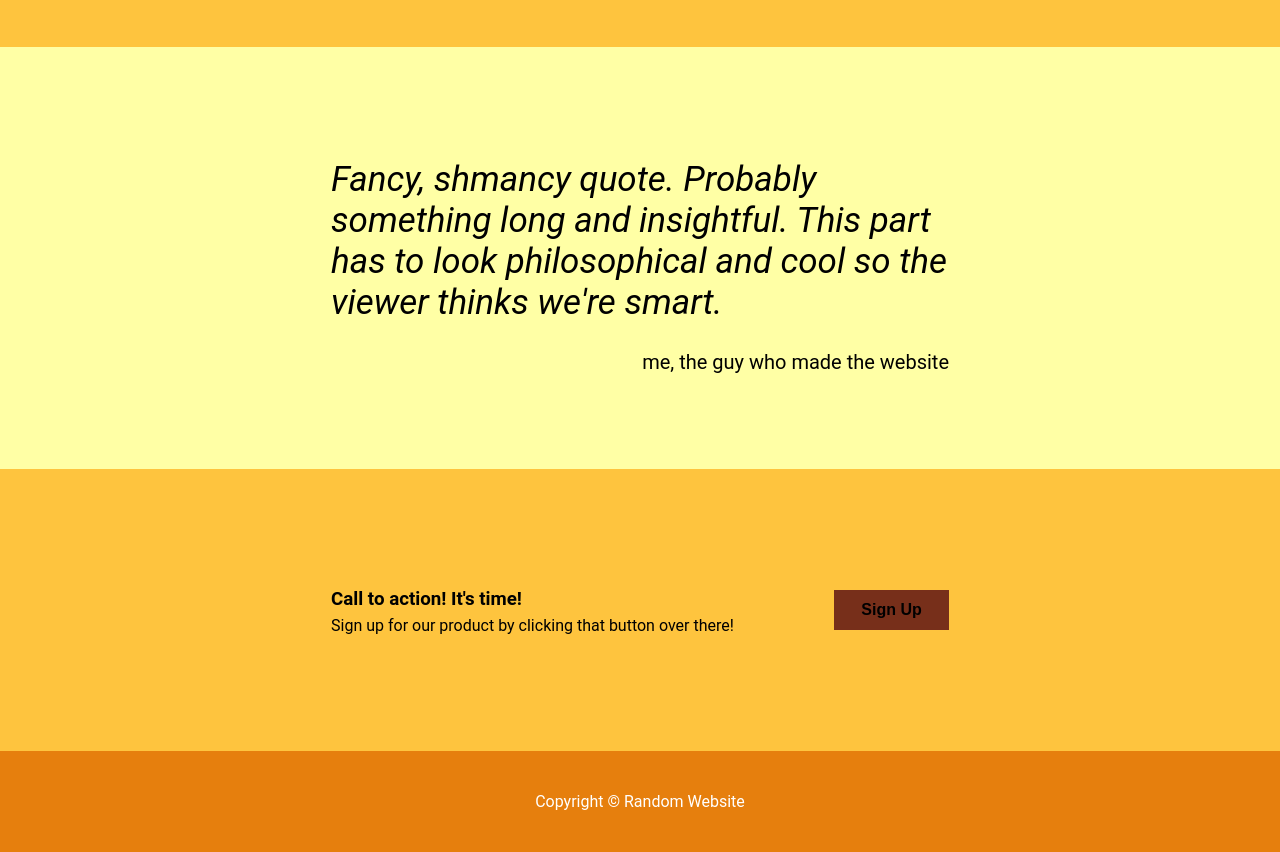
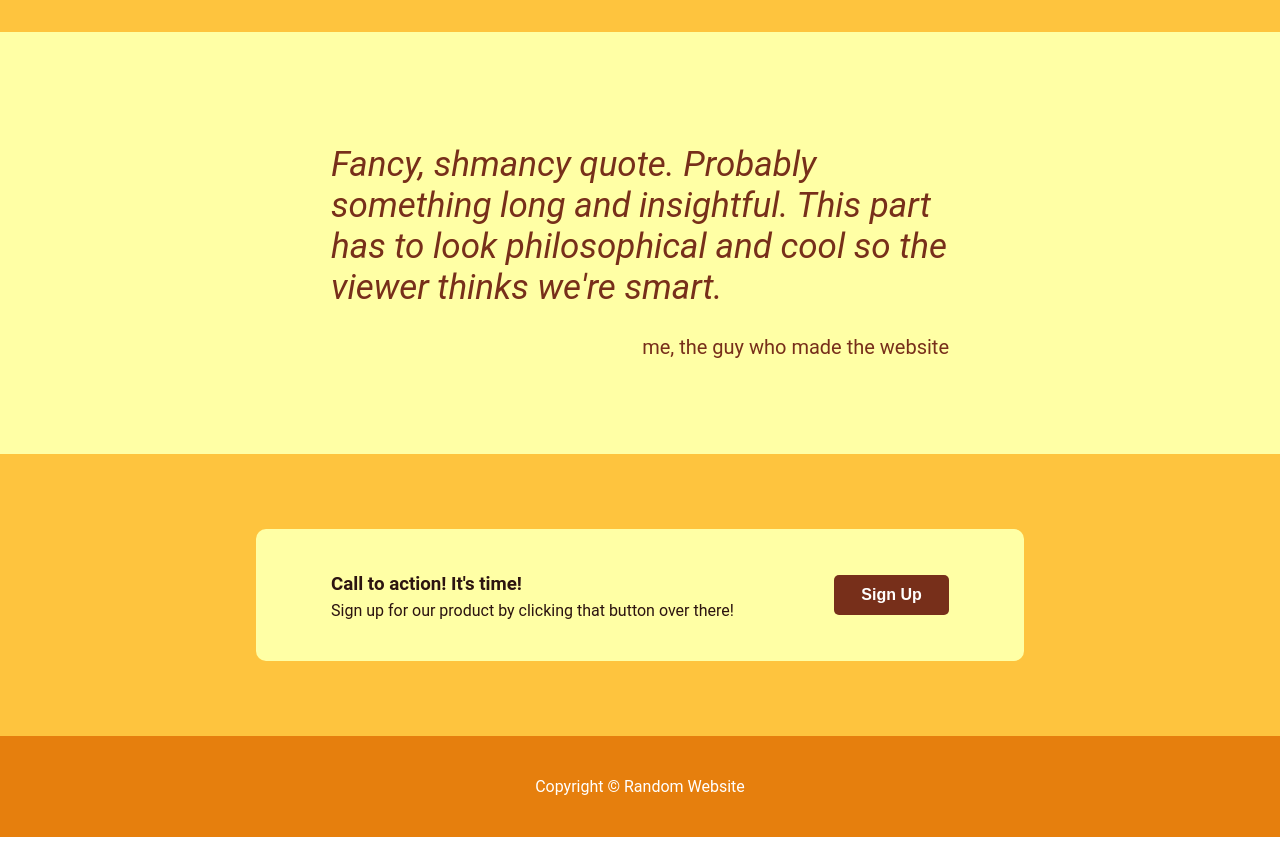
Before and after one commit to winter-souls/landing-page, a plain HTML site: page index.html in a window 1280 px wide. Shown: the part 893-1745 px from the top of the page. Drawn offline with Linux system fonts and the light colour scheme.

Commit message:
Adjust background and font colors

```diff
--- a/style.css
+++ b/style.css
@@ -4,6 +4,7 @@
     --quote-bg-color: #FFFFA5;
     --text-color-light: white;
     --text-color-dark: #772F1A;
+    --darker-text-color: rgb(44, 20, 16);
 }
 body {
     font-family: 'Roboto', monospace;
@@ -48,6 +49,7 @@ body {
 .containerOne {
     display: flex;
     justify-content: space-between;
+    margin-top: -15px;
     align-items: center;
     padding: 75px 50px;
     width: 60%;
@@ -61,9 +63,8 @@ body {
 
 button {
     background-color: var(--text-color-dark);
-    color: var(--text-color-light)
+    color: var(--text-color-light);
     border-radius: 5px;
-    border: 2px solid white;
     font-weight: bold;
     font-size: 16px;
     width: 115px;
@@ -73,6 +74,7 @@ button {
 
 .containerTwo {
     display: flex;
+    color: var(--darker-text-color);
     flex-direction: column;
     align-items: center;
     width: 60%;
@@ -101,6 +103,7 @@ button {
 
 .containerThree {
     display: flex;
+    color: var(--text-color-dark);
     flex-direction: column;
     justify-content: center;
     padding: 75px 50px;
@@ -127,6 +130,9 @@ button {
 .blue-box {
     padding: 25px 75px;
     display: flex;
+    color: var(--darker-text-color);
+    background-color: var(--quote-bg-color);
+    border-radius: 10px;
     justify-content: space-between;
     align-items: center;
 }
```
